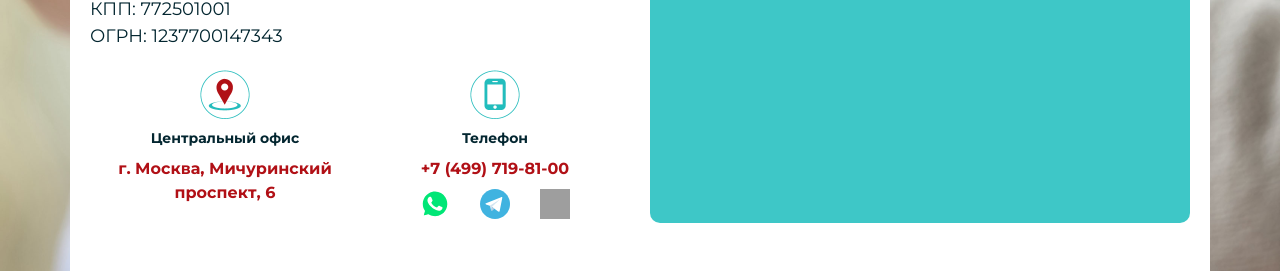
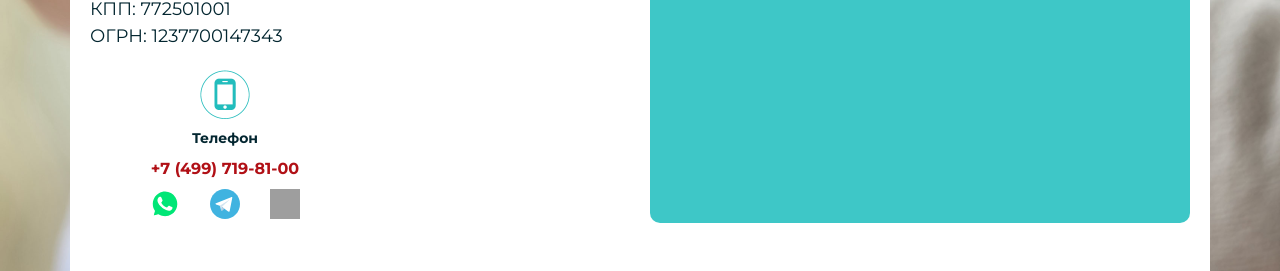
Before and after one commit to vladimirmuratov/msk-v5, a Next.js app: page / in a window 1280 px wide. Shown: the part 6541-6812 px from the top of the page. Built offline with nearby package versions, Linux system fonts and the light colour scheme; grey boxes are pictures that could not be loaded.

Commit message:
remove address

```diff
--- a/src/components/ContactsBlock.jsx
+++ b/src/components/ContactsBlock.jsx
@@ -1,7 +1,7 @@
-import {Box, Link, Typography} from '@mui/material'
-import {address, phoneNumber} from '@/config'
-import {MessageForm} from '@/components/MessageForm'
-import SocialBlock from '@/components/SocialBlock'
+import { Box, Link, Typography } from '@mui/material';
+import { phoneNumber } from '@/config';
+import { MessageForm } from '@/components/MessageForm';
+import SocialBlock from '@/components/SocialBlock';
 
 export const ContactsBlock = ({onSuccess, onFailed, router, isMobile, onOpenCallModal}) => {
     const goPhone = () => router.push(`tel:${phoneNumber}`)
@@ -67,13 +67,15 @@ export const ContactsBlock = ({onSuccess, onFailed, router, isMobile, onOpenCall
                         1237700147343</Typography>
                 </Box>
                 <Box sx={{marginTop: '20px', display: 'grid', gridTemplateColumns: '1fr 1fr'}}>
-                    <Box sx={{display: 'flex', flexDirection: 'column', gap: '8px', alignItems: 'center'}}>
+
+                    {/*<Box sx={{display: 'flex', flexDirection: 'column', gap: '8px', alignItems: 'center'}}>
                         <img src="/contact-icons/adres.png" alt="icon"/>
                         <Typography sx={{color: 'var(--black)', fontWeight: 700, fontSize: 14, textAlign: 'center'}}>Центральный
                             офис</Typography>
                         <Typography
                             sx={{color: 'var(--red)', fontWeight: 700, textAlign: 'center'}}>{address}</Typography>
-                    </Box>
+                    </Box>*/}
+
                     <Box sx={{display: 'flex', flexDirection: 'column', gap: '8px', alignItems: 'center'}}>
                         <img src="/contact-icons/telefon.png" alt="icon"/>
                         <Typography sx={{color: 'var(--black)', fontWeight: 700, fontSize: 14}}>Телефон</Typography>
--- a/src/pages/index.js
+++ b/src/pages/index.js
@@ -68,7 +68,7 @@ export default function Home() {
     return (
         <>
             <Head>
-                <title>Медицинская Сервисная Компания.Платная госпитализация. Медицинский туризм. 8(499)719-81-00, 24/7</title>
+                <title>Платная госпитализация. Медицинский туризм. 8(499)719-81-00, 24/7</title>
                 <meta name="description"
                       content="Госпитализация в московские клиники для пациентов из регионов и других стран. Консультации, лечение, перевод, трансфер. Медицинский туризм под ключ." />
                 <meta name="keywords"
```
